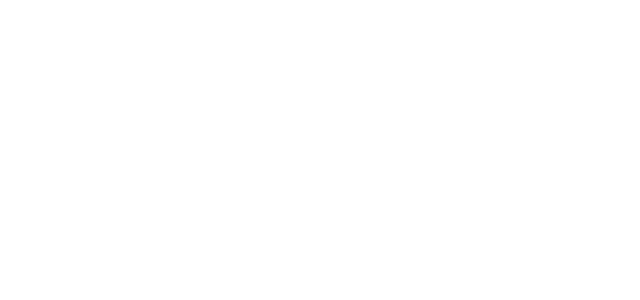
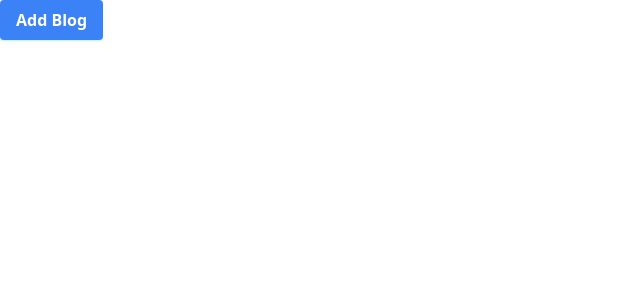
Before and after one commit to HelloFacility/Hello-Facility-Client-Site, a React (Create React App) app: page /addBlog in a window 1280 px wide. Before the commit this address had no page. Shown: the top 300 px of the page, without its empty margins (0-640 px from the left). Built offline with nearby package versions, Linux system fonts and the light colour scheme.

Commit message:
add blog added

```diff
--- a/package.json
+++ b/package.json
@@ -10,6 +10,7 @@
     "pure-react-carousel": "^1.29.0",
     "react": "^18.2.0",
     "react-dom": "^18.2.0",
+    "react-hook-form": "^7.35.0",
     "react-icons": "^4.4.0",
     "react-router-dom": "^6.3.0",
     "react-scripts": "5.0.1",
--- a/src/App.js
+++ b/src/App.js
@@ -1,5 +1,6 @@
 import { Route, Routes } from 'react-router-dom';
 import './App.css';
+import AddBlog from './Components/FontPage/BlogPage/AddBlog';
 import Home from './Components/Home/Home';
 
 function App() {
@@ -7,6 +8,7 @@
     <div>
         <Routes>
             <Route path='/' element={<Home/>}></Route>
+            <Route path='/addBlog' element={<AddBlog/>}></Route>
         </Routes>
     </div>
   );
--- /dev/null
+++ b/src/Components/FontPage/BlogPage/AddBlog.js
@@ -0,0 +1,68 @@
+import React, { useState } from 'react';
+import { useForm } from 'react-hook-form';
+
+const AddBlog = () => {
+    const [show, setShow] = useState(false);
+    const { register, handleSubmit, reset } = useForm();
+    return (
+        <div>
+            <div>
+                <div>
+                    <button
+                        onClick={() => setShow(!show)}
+                        className="flex items-center gap-2 bg-blue-500 py-2 px-4 text-white font-bold rounded  hover:bg-white hover:text-blue-500 hover:outline-1 hover:border hover:border-blue-500 hover: shadow-green-200 hover: shadow-sm"
+                    >
+                        Add Blog
+                    </button>{" "}
+                </div>
+
+                {show ? (
+                    <div className="mt-6">
+                        <form>
+                            <section className="md:w-3/6 mx-auto bg-white shadow-gray-300 border shadow-md rounded py-4 px-6 mb-8">
+
+                                <div className='flex gap-4'>
+                                    <select
+                                        required
+                                        name="TextField"
+                                        {...register("TextField")}
+                                        id=""
+                                        className="py-1 pl-3 w-3/12 my-1 border border-gray-300 bg-slate-50 rounded outline-none"
+                                    >
+                                        <option value="" selected disabled>
+                                            Select Text
+                                        </option>
+                                        <option value="H1">H1</option>
+                                        <option value="H2">H2</option>
+                                        <option value="H3">H3</option>
+                                        <option value="H4">H4</option>
+                                        <option value="H5">H5</option>
+                                        <option value="H6">H6</option>
+                                    </select>
+                                    <button className='py-1 pl-3 w-3/12 my-1 border border-gray-300 bg-slate-50 rounded outline-none'>Paragraph</button>
+                                    <button className='py-1 pl-3 w-3/12 my-1 border border-gray-300 bg-slate-50 rounded outline-none'>Hyperlink</button>
+                                    <button className='py-1 pl-3 w-3/12 my-1 border border-gray-300 bg-slate-50 rounded outline-none'>image</button>
+                                </div>
+                                <br />
+                                <br />
+                                <div className="flex justify-center mt-2">
+                                    <button
+                                        type="submit"
+                                        className="flex items-center gap-2 bg-blue-600 py-2 px-6 text-white font-bold rounded  hover:bg-white hover:text-blue-600 hover:outline-1 hover:border hover:border-blue-600 hover: shadow-blue-300 hover: shadow-sm"
+                                    >
+                                        Post
+                                    </button>{" "}
+                                    <br />
+                                </div>
+                            </section>
+                        </form>
+                    </div>
+                ) : (
+                    ""
+                )}
+            </div>
+        </div>
+    );
+};
+
+export default AddBlog;
```
Also changed, not shown: 1 other file (tests, documents, lock files or other folders).
